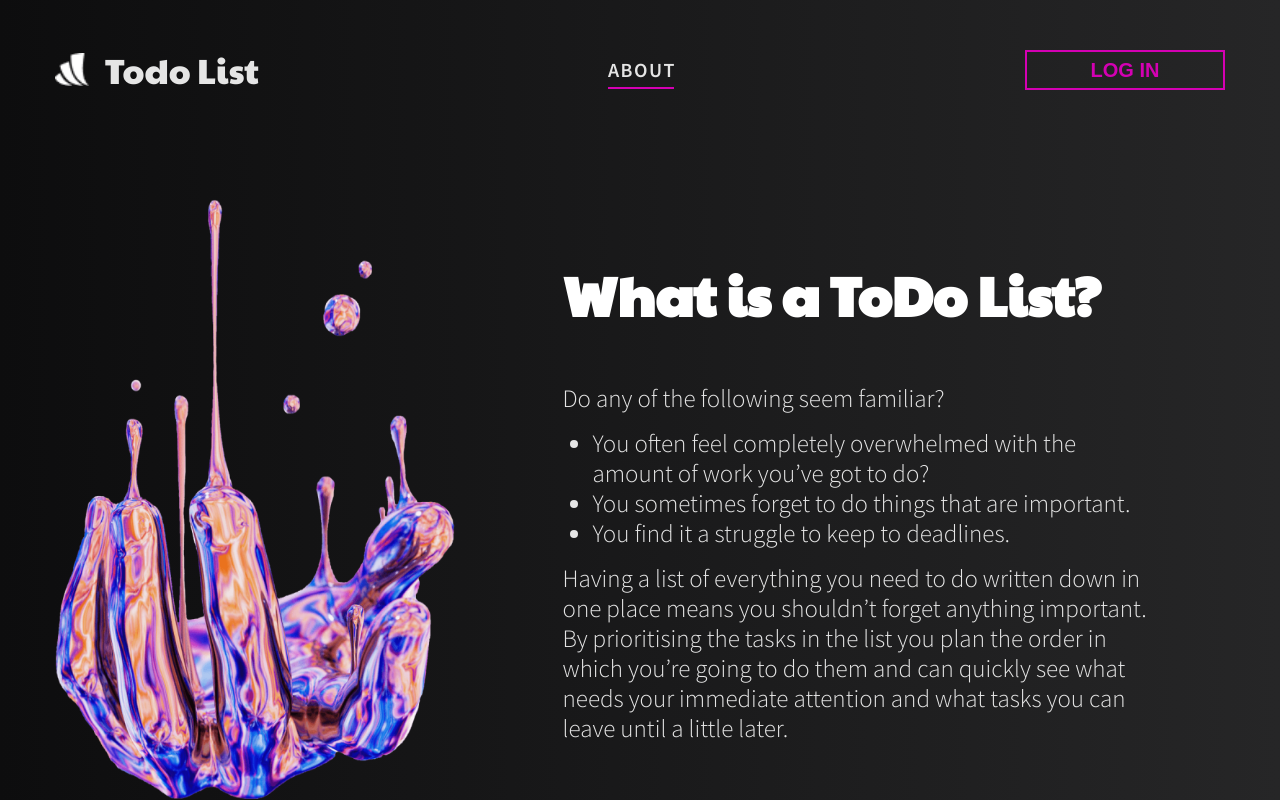
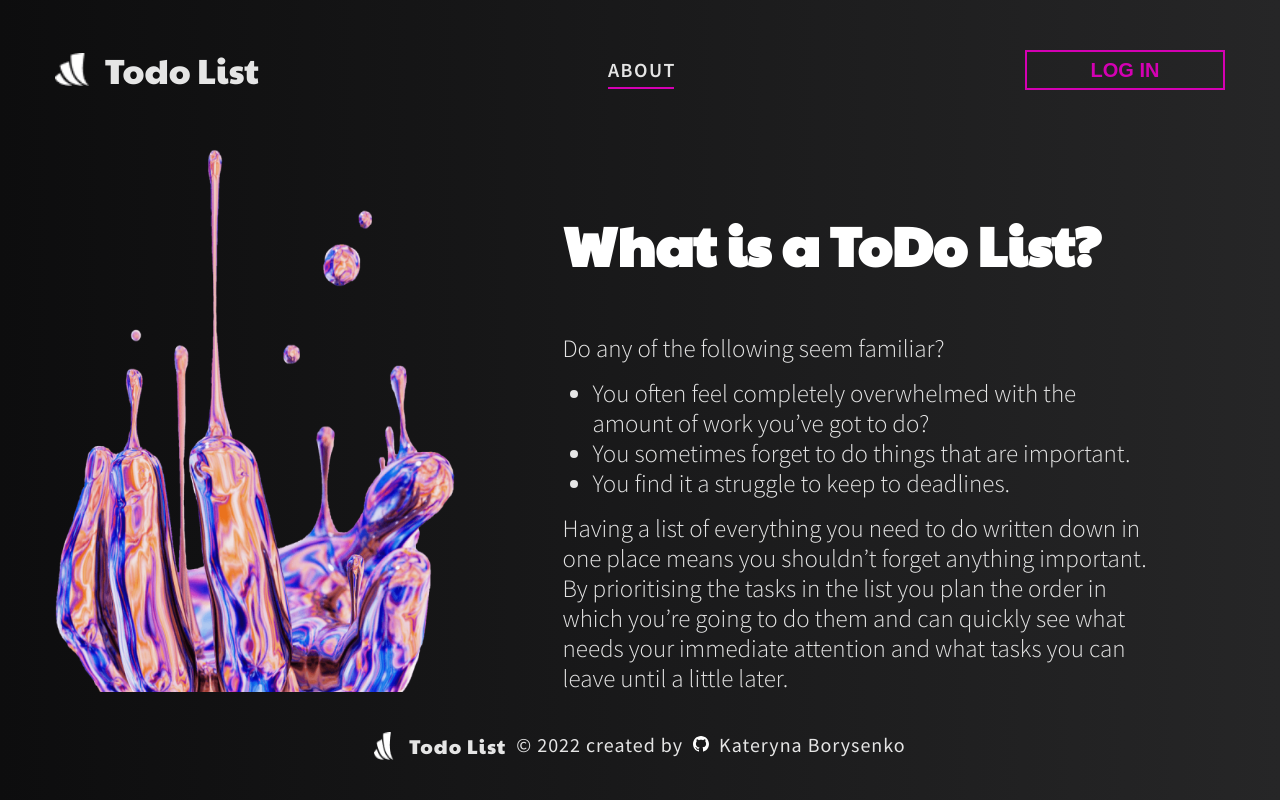
Before and after one commit to xzfantom/react-intensive, a React (Create React App) app: page / in a window 1280 px wide. Shown: the top 800 px of the page. Built offline with nearby package versions, Linux system fonts and the light colour scheme.

Commit message:
Added Footer component

```diff
--- a/src/components/App/App.js
+++ b/src/components/App/App.js
@@ -1,5 +1,6 @@
 import { Switch, Route } from 'react-router-dom';
 import Header from '../../components/Header/Header'
+import Footer from '../../components/Footer/Footer.jsx'
 import AboutUsPage from '../../pages/AboutUsPage/AboutUsPage';
 import HomePage from '../../pages/HomePage/HomePage';
 import LoginPage from '../../pages/LoginPage/LoginPage';
@@ -26,6 +27,7 @@
           <NotFoundPage />
         </Route>
       </Switch>
+      <Footer />
     </>
   );
 }
--- /dev/null
+++ b/src/components/Footer/Footer.jsx
@@ -0,0 +1,28 @@
+import logo from '../../images/logo.png'
+import s from './Footer.module.css'
+
+const Footer = () => {
+  return (
+    <footer className={s.footer}>
+      <div className={s.wrap}>
+        <img className={s.logo} src={logo} alt='logo' />
+        <div className={s.logoName}>Todo List</div> © {new Date().getFullYear()}{' '}
+        created by
+        <a href='https://github.com/Kateryna-Borysenko' className={s.link}>
+          <svg
+            className={s.svg}
+            xmlns='http://www.w3.org/2000/svg'
+            width='16'
+            height='16'
+            viewBox='0 0 24 24'
+          >
+            <path d='M12 0c-6.626 0-12 5.373-12 12 0 5.302 3.438 9.8 8.207 11.387.599.111.793-.261.793-.577v-2.234c-3.338.726-4.033-1.416-4.033-1.416-.546-1.387-1.333-1.756-1.333-1.756-1.089-.745.083-.729.083-.729 1.205.084 1.839 1.237 1.839 1.237 1.07 1.834 2.807 1.304 3.492.997.107-.775.418-1.305.762-1.604-2.665-.305-5.467-1.334-5.467-5.931 0-1.311.469-2.381 1.236-3.221-.124-.303-.535-1.524.117-3.176 0 0 1.008-.322 3.301 1.23.957-.266 1.983-.399 3.003-.404 1.02.005 2.047.138 3.006.404 2.291-1.552 3.297-1.23 3.297-1.23.653 1.653.242 2.874.118 3.176.77.84 1.235 1.911 1.235 3.221 0 4.609-2.807 5.624-5.479 5.921.43.372.823 1.102.823 2.222v3.293c0 .319.192.694.801.576 4.765-1.589 8.199-6.086 8.199-11.386 0-6.627-5.373-12-12-12z' />
+          </svg>
+          Kateryna Borysenko
+        </a>
+      </div>
+    </footer>
+  )
+}
+
+export default Footer
--- /dev/null
+++ b/src/components/Footer/Footer.module.css
@@ -0,0 +1,48 @@
+.footer {
+  padding: 40px 0;
+  box-sizing: border-box;
+
+  display: flex;
+  font-size: 18px;
+  letter-spacing: 1px;
+  font-size: 20px;
+
+  position: fixed;
+  background: linear-gradient(
+    to right,
+    var(--background-color),
+    var(--accent-background-color)
+  );
+  bottom: 0px;
+  left: 0px;
+  right: 0px;
+}
+
+.wrap {
+  display: flex;
+  margin: 0 auto;
+}
+
+.logo {
+  width: 20px;
+  margin-right: 15px;
+}
+
+.logoName {
+  font-family: var(--accent-font);
+  font-size: 20px;
+  margin-right: 10px;
+}
+
+.link {
+  color: inherit;
+}
+.link:hover {
+  color: var(--accent-color);
+}
+
+.svg {
+  fill: #fff;
+  margin: 0 10px;
+  transition: color 250ms cubic-bezier(0.4, 0, 0.2, 1);
+}
--- a/src/pages/AboutUsPage/AboutUsPage.jsx
+++ b/src/pages/AboutUsPage/AboutUsPage.jsx
@@ -28,9 +28,9 @@
           </p>
         </div>
       </div>
-      <h1 className={s.message}>
+      <h2 className={s.message}>
         To start using App should <span className={s.login}>Log In</span>
-      </h1>
+      </h2>
     </>
   )
 }
--- a/src/pages/AboutUsPage/AboutUsPage.module.css
+++ b/src/pages/AboutUsPage/AboutUsPage.module.css
@@ -1,5 +1,5 @@
 .wrap {
-  padding: 100px 0;
+  padding: 50px 0;
   display: flex;
   justify-content: space-between;
   margin: 0 auto;
@@ -35,7 +35,7 @@
 }
 .message {
   width: 100%;
-  margin-top: 50px;
+  margin: 0 0 150px 0;
   padding: 20px 0 20px;
   box-sizing: border-box;
   text-align: center;
```
